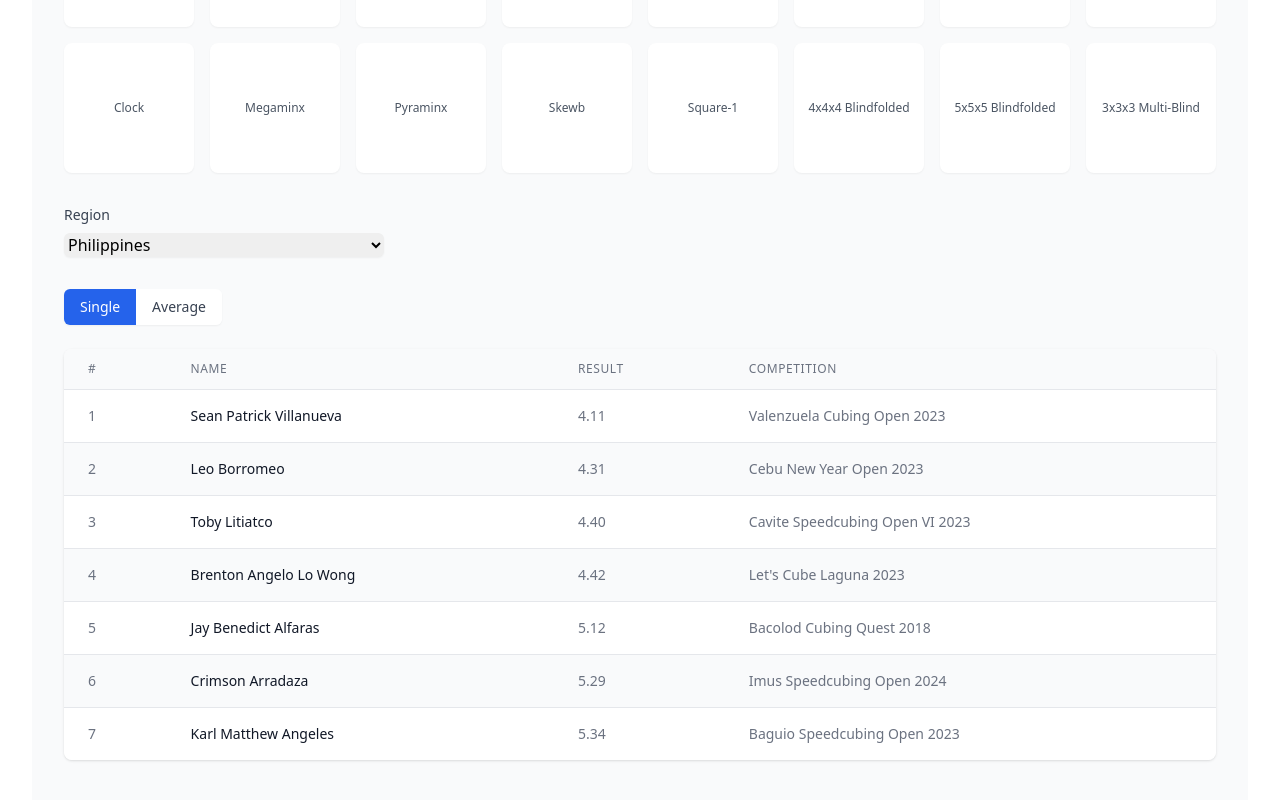
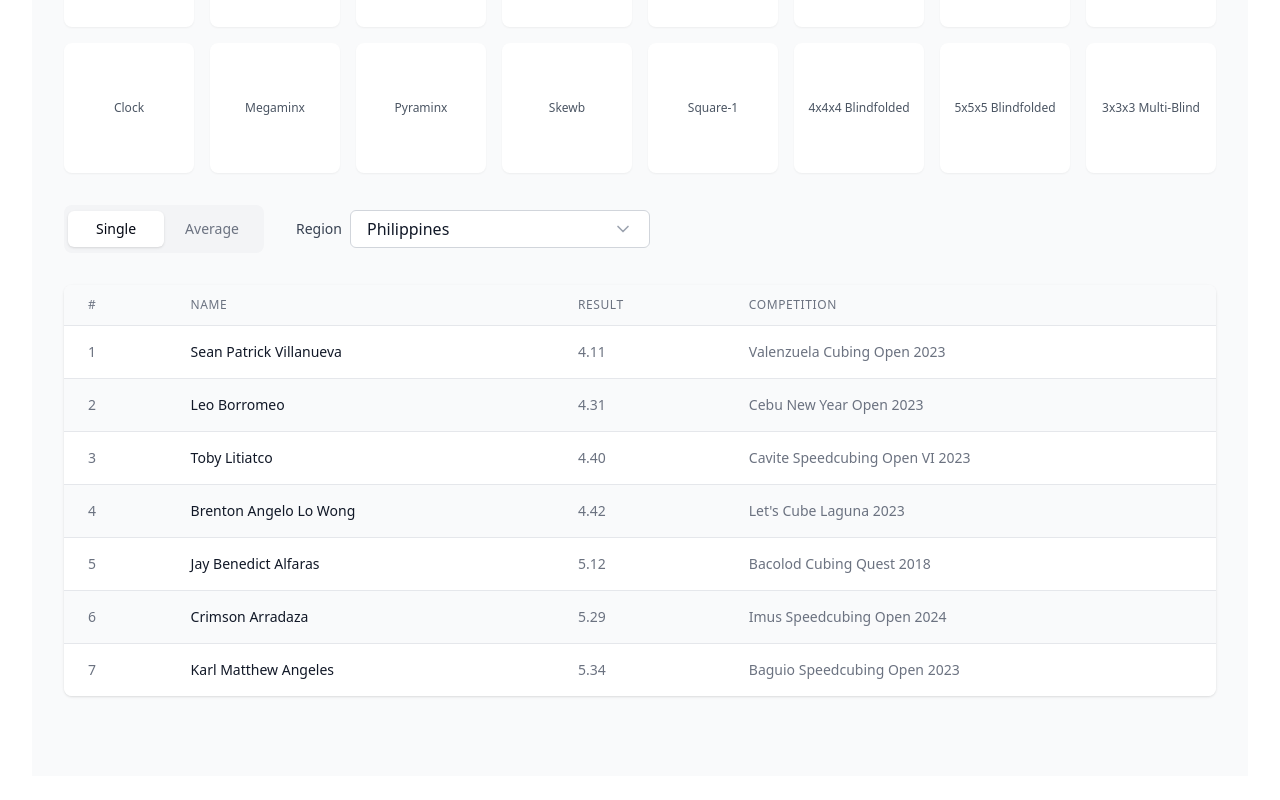
Before and after one commit to pca/site, a React (Vite) app: page /rankings in a window 1280 px wide. Shown: the part 855-1655 px from the top of the page. Built offline with nearby package versions, Linux system fonts and the light colour scheme.

Commit message:
fix page refresh and fix page styles

```diff
--- a/src/components/Rankings.tsx
+++ b/src/components/Rankings.tsx
@@ -1,5 +1,7 @@
 import { X } from 'lucide-react';
 import { useState } from 'react';
+import Dropdown from './ui/Dropdown';
+import { Tabs, TabsList, TabsTrigger } from './ui/Tabs';
 
 interface Ranking {
   position: number;
@@ -29,6 +31,20 @@ export default function Rankings() {
   const [showLoginPrompt, setShowLoginPrompt] = useState(true);
   const [selectedRegion, setSelectedRegion] = useState('Philippines');
   const [viewType, setViewType] = useState<'single' | 'average'>('single');
+
+  const regionOptions = [
+    { value: 'Philippines', label: 'Philippines' },
+    { value: 'NCR', label: 'NCR (Luzon - Metro Manila)' },
+    { value: 'CAR', label: 'CAR (Luzon - Cordillera Region)' },
+    { value: 'Region-I', label: 'Region I (Luzon - Ilocos Region)' },
+    { value: 'Region-II', label: 'Region II (Luzon - Cagayan Valley)' },
+    { value: 'Region-III', label: 'Region III (Luzon - Central Luzon)' },
+    { value: 'Region-IV-A', label: 'Region IV-A (Luzon - Calabarzon)' },
+    { value: 'Region-IV-B', label: 'Region IV-B (Luzon - Mimaropa)' },
+    { value: 'Region-V', label: 'Region V (Luzon - Bicol Region)' },
+    { value: 'Region-VI', label: 'Region VI (Visayas - Western Visayas)' },
+    { value: 'Region-VII', label: 'Region VII (Visayas - Central Visayas)' },
+  ];
 
   return (
     <section className="py-20 bg-gray-50">
@@ -71,45 +87,27 @@ export default function Rankings() {
           ))}
         </div>
 
-        {/* Region Selector */}
-        <div className="mb-8">
-          <label className="block text-sm font-medium text-gray-700 mb-2">
-            Region
-          </label>
-          <select
-            value={selectedRegion}
-            onChange={(e) => setSelectedRegion(e.target.value)}
-            className="block w-full max-w-xs rounded-md border-gray-300 shadow-sm focus:border-yellow-300 focus:ring focus:ring-yellow-200 focus:ring-opacity-50"
-          >
-            <option value="Philippines">Philippines</option>
-            <option value="Asia">Asia</option>
-            <option value="World">World</option>
-          </select>
-        </div>
+        {/* View Type Tabs and Region Selector */}
+        <div className="flex items-center gap-8 mb-8">
+          {/* View Type Tabs */}
+          <Tabs defaultValue={viewType} onValueChange={(value) => setViewType(value as 'single' | 'average')}>
+            <TabsList className="grid w-[200px] grid-cols-2">
+              <TabsTrigger value="single">Single</TabsTrigger>
+              <TabsTrigger value="average">Average</TabsTrigger>
+            </TabsList>
+          </Tabs>
 
-        {/* View Type Tabs */}
-        <div className="mb-6">
-          <div className="inline-flex rounded-md shadow-sm">
-            <button
-              onClick={() => setViewType('single')}
-              className={`px-4 py-2 text-sm font-medium rounded-l-md ${
-                viewType === 'single'
-                  ? 'bg-blue-600 text-white'
-                  : 'bg-white text-gray-700 hover:bg-gray-50'
-              }`}
-            >
-              Single
-            </button>
-            <button
-              onClick={() => setViewType('average')}
-              className={`px-4 py-2 text-sm font-medium rounded-r-md ${
-                viewType === 'average'
-                  ? 'bg-blue-600 text-white'
-                  : 'bg-white text-gray-700 hover:bg-gray-50'
-              }`}
-            >
-              Average
-            </button>
+          {/* Region Selector */}
+          <div className="flex items-center gap-2">
+            <label className="text-sm font-medium text-gray-700">
+              Region
+            </label>
+            <Dropdown
+              value={selectedRegion}
+              onChange={(value) => setSelectedRegion(value)}
+              options={regionOptions}
+              className="w-[300px]"
+            />
           </div>
         </div>
 
--- a/src/components/compete/Competitions.tsx
+++ b/src/components/compete/Competitions.tsx
@@ -3,6 +3,7 @@ import { MapPin, Calendar, Search, List, Map as MapIcon } from 'lucide-react';
 import { MapContainer, TileLayer, Marker, Popup } from 'react-leaflet';
 import 'leaflet/dist/leaflet.css';
 import L from 'leaflet';
+import Dropdown from '../ui/Dropdown';
 
 // Fix for default marker icons in react-leaflet
 delete (L.Icon.Default.prototype as any)._getIconUrl;
@@ -56,6 +57,14 @@ export default function Competitions() {
   const [selectedEvent, setSelectedEvent] = useState('All');
   const [filteredCompetitions, setFilteredCompetitions] = useState(sampleCompetitions);
 
+  const eventOptions = [
+    { value: 'All', label: 'All Events' },
+    ...cubeEvents.map(event => ({
+      value: event,
+      label: event
+    }))
+  ];
+
   useEffect(() => {
     const filtered = sampleCompetitions.filter(comp =>
       comp.name.toLowerCase().includes(searchTerm.toLowerCase()) ||
@@ -76,19 +85,15 @@ export default function Competitions() {
               placeholder="Search competitions..."
               value={searchTerm}
               onChange={(e) => setSearchTerm(e.target.value)}
-              className="pl-10 w-full rounded-md border-gray-300 shadow-sm focus:border-yellow-300 focus:ring focus:ring-yellow-200"
+              className="custom-input custom-input-with-icon"
             />
           </div>
-          <select
+          <Dropdown
             value={selectedEvent}
-            onChange={(e) => setSelectedEvent(e.target.value)}
-            className="rounded-md border-gray-300 shadow-sm focus:border-yellow-300 focus:ring focus:ring-yellow-200"
-          >
-            <option value="All">All Events</option>
-            {cubeEvents.map(event => (
-              <option key={event} value={event}>{event}</option>
-            ))}
-          </select>
+            onChange={setSelectedEvent}
+            options={eventOptions}
+            placeholder="Select Event"
+          />
           <div className="flex gap-2">
             <button
               onClick={() => setView('list')}
--- /dev/null
+++ b/src/components/ui/Dropdown.tsx
@@ -0,0 +1,73 @@
+import { useState, useRef, useEffect } from 'react';
+import { ChevronDown } from 'lucide-react';
+
+interface DropdownProps {
+  value: string;
+  onChange: (value: string) => void;
+  options: { value: string; label: string }[];
+  placeholder?: string;
+  className?: string;
+}
+
+export default function Dropdown({
+  value,
+  onChange,
+  options,
+  placeholder = 'Select an option',
+  className = ''
+}: DropdownProps) {
+  const [isOpen, setIsOpen] = useState(false);
+  const dropdownRef = useRef<HTMLDivElement>(null);
+
+  useEffect(() => {
+    function handleClickOutside(event: MouseEvent) {
+      if (dropdownRef.current && !dropdownRef.current.contains(event.target as Node)) {
+        setIsOpen(false);
+      }
+    }
+
+    document.addEventListener('mousedown', handleClickOutside);
+    return () => document.removeEventListener('mousedown', handleClickOutside);
+  }, []);
+
+  const selectedOption = options.find(option => option.value === value);
+
+  return (
+    <div className={`relative ${className}`} ref={dropdownRef}>
+      <button
+        type="button"
+        onClick={() => setIsOpen(!isOpen)}
+        className="h-[38px] w-full bg-white border border-gray-300 rounded-md px-4 text-left flex items-center justify-between hover:border-gray-400 focus:outline-none focus:ring-2 focus:ring-yellow-300 focus:border-yellow-300"
+      >
+        <span className={`block truncate ${!selectedOption ? 'text-gray-500' : 'text-gray-900'}`}>
+          {selectedOption ? selectedOption.label : placeholder}
+        </span>
+        <ChevronDown
+          size={20}
+          className={`text-gray-400 transition-transform duration-200 ${isOpen ? 'transform rotate-180' : ''}`}
+        />
+      </button>
+
+      {isOpen && (
+        <div className="absolute z-10 w-full mt-1 bg-white border border-gray-300 rounded-md shadow-lg max-h-60 overflow-auto [&::-webkit-scrollbar]:w-2 [&::-webkit-scrollbar-track]:bg-transparent [&::-webkit-scrollbar-thumb]:bg-gray-200 hover:[&::-webkit-scrollbar-thumb]:bg-gray-300 [&::-webkit-scrollbar-thumb]:rounded-full">
+          {options.map((option) => (
+            <button
+              key={option.value}
+              onClick={() => {
+                onChange(option.value);
+                setIsOpen(false);
+              }}
+              className={`w-full px-4 py-2 text-left hover:bg-yellow-50 ${
+                value === option.value
+                  ? 'bg-yellow-100 text-gray-900'
+                  : 'text-gray-900'
+              }`}
+            >
+              {option.label}
+            </button>
+          ))}
+        </div>
+      )}
+    </div>
+  );
+}
--- a/src/index.css
+++ b/src/index.css
@@ -1,6 +1,19 @@
 @tailwind base;
 @tailwind components;
 @tailwind utilities;
+
+@layer components {
+  .custom-input {
+    @apply h-[38px] w-full bg-white border border-gray-300 rounded-md px-4 text-gray-900
+    hover:border-gray-400
+    focus:outline-none focus:ring-2 focus:ring-yellow-300 focus:border-yellow-300
+    placeholder:text-gray-500;
+  }
+
+  .custom-input-with-icon {
+    @apply pl-10;
+  }
+}
 
 .leaflet-container {
   width: 100%;
--- a/src/pages/Meet.tsx
+++ b/src/pages/Meet.tsx
@@ -3,6 +3,7 @@ import { useState, useEffect } from 'react';
 import { MapContainer, TileLayer, Marker, Popup } from 'react-leaflet';
 import 'leaflet/dist/leaflet.css';
 import L from 'leaflet';
+import Dropdown from '../components/ui/Dropdown';
 
 // Fix for default marker icons in react-leaflet
 delete (L.Icon.Default.prototype as any)._getIconUrl;
@@ -58,6 +59,15 @@ function MeetupsView() {
   const [view, setView] = useState<'list' | 'map'>('list');
   const [searchTerm, setSearchTerm] = useState('');
   const [filteredMeetups, setFilteredMeetups] = useState(sampleMeetups);
+  const [selectedCity, setSelectedCity] = useState('All');
+
+  const cityOptions = [
+    { value: 'All', label: 'All Cities' },
+    { value: 'Manila', label: 'Manila' },
+    { value: 'Cebu', label: 'Cebu' },
+    { value: 'Davao', label: 'Davao' },
+    // ... add other major cities
+  ];
 
   useEffect(() => {
     const filtered = sampleMeetups.filter(meetup =>
@@ -72,7 +82,7 @@ function MeetupsView() {
     <div className="space-y-8">
       <div className="bg-white rounded-lg shadow-md p-6">
         {/* Search and View Toggle */}
-        <div className="grid grid-cols-1 md:grid-cols-2 gap-4 mb-6">
+        <div className="grid grid-cols-1 md:grid-cols-3 gap-4 mb-6">
           <div className="relative">
             <Search className="absolute left-3 top-1/2 transform -translate-y-1/2 text-gray-400" size={20} />
             <input
@@ -80,9 +90,15 @@ function MeetupsView() {
               placeholder="Search meetups..."
               value={searchTerm}
               onChange={(e) => setSearchTerm(e.target.value)}
-              className="pl-10 w-full rounded-md border-gray-300 shadow-sm focus:border-yellow-300 focus:ring focus:ring-yellow-200"
+              className="custom-input custom-input-with-icon"
             />
           </div>
+          <Dropdown
+            value={selectedCity}
+            onChange={setSelectedCity}
+            options={cityOptions}
+            placeholder="Select City"
+          />
           <div className="flex gap-2 justify-end">
             <button
               onClick={() => setView('list')}
@@ -209,7 +225,7 @@ function CubemeetForm({ onSubmit }: CubemeetFormProps) {
         <input
           type="text"
           id="name"
-          className="w-full rounded-md border-gray-300 shadow-sm focus:border-yellow-300 focus:ring focus:ring-yellow-200"
+          className="custom-input"
           required
         />
         <p className="mt-1 text-sm text-gray-500">WCA ID (optional)</p>
@@ -222,7 +238,7 @@ function CubemeetForm({ onSubmit }: CubemeetFormProps) {
         <input
           type="text"
           id="venue"
-          className="w-full rounded-md border-gray-300 shadow-sm focus:border-yellow-300 focus:ring focus:ring-yellow-200"
+          className="custom-input"
           required
         />
         <p className="mt-1 text-sm text-gray-500">Please be as specific as possible. Include a Google Maps link if possible.</p>
@@ -235,7 +251,7 @@ function CubemeetForm({ onSubmit }: CubemeetFormProps) {
         <input
           type="datetime-local"
           id="time"
-          className="w-full rounded-md border-gray-300 shadow-sm focus:border-yellow-300 focus:ring focus:ring-yellow-200"
+          className="custom-input"
           required
         />
       </div>
@@ -247,7 +263,7 @@ function CubemeetForm({ onSubmit }: CubemeetFormProps) {
         <textarea
           id="contact"
           rows={3}
-          className="w-full rounded-md border-gray-300 shadow-sm focus:border-yellow-300 focus:ring focus:ring-yellow-200"
+          className="w-full rounded-md border-gray-300 hover:border-gray-400 focus:outline-none focus:ring-2 focus:ring-yellow-300 focus:border-yellow-300 placeholder:text-gray-500"
           placeholder="Facebook name and contact number"
           required
         />
```
Also changed, not shown: 1 other file (tests, documents, lock files or other folders).
